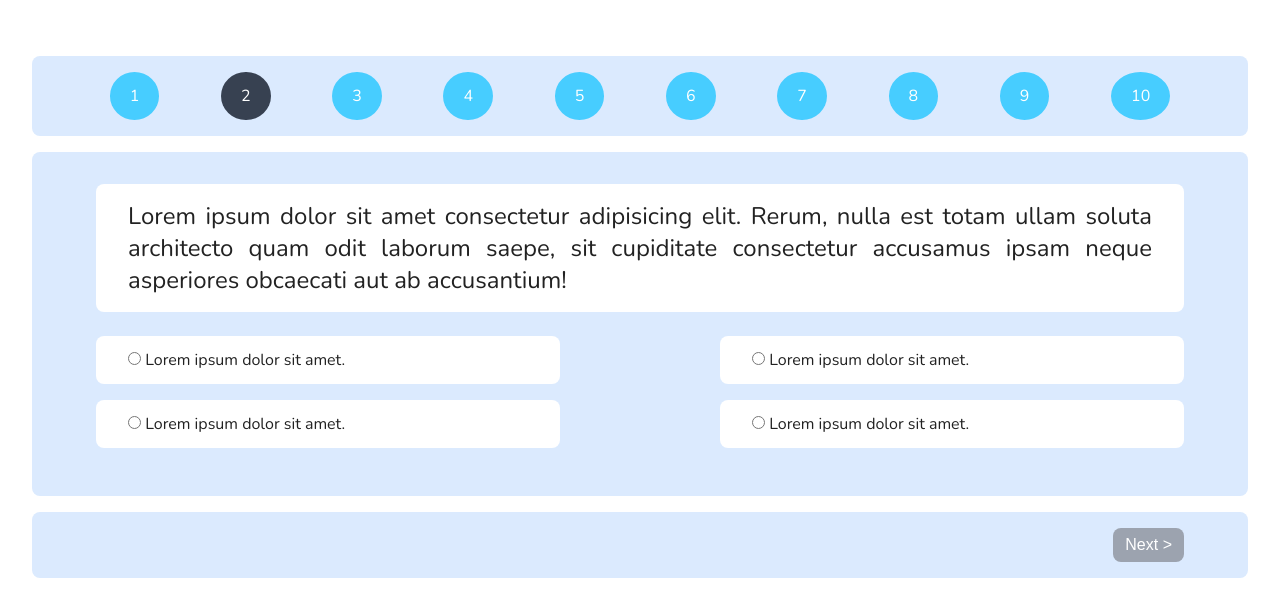
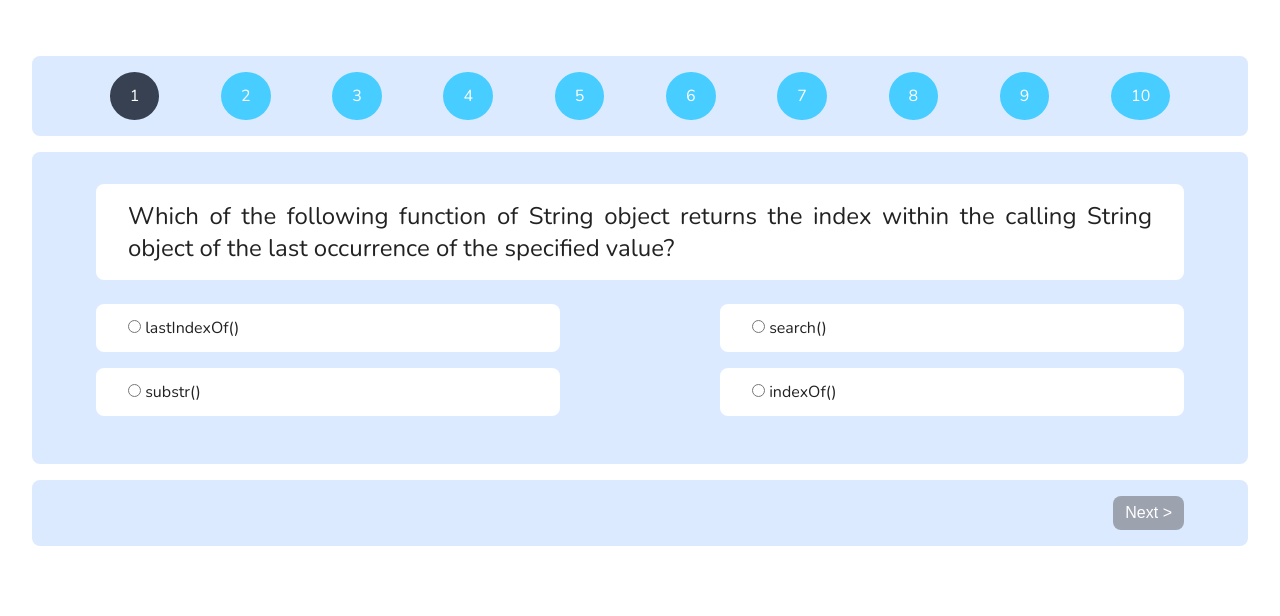
Before and after one commit to GSG-G10/abdallah-quiz-app, a plain HTML site: page question.html in a window 1280 px wide. Shown: the part 92-708 px from the top of the page. Drawn offline with nearby package versions, Linux system fonts and the light colour scheme; sample sign-in values are in the browser's storage.

Commit message:
add questions and its functionality

```diff
--- /dev/null
+++ b/js/questions.js
@@ -0,0 +1,359 @@
+const allQuestions = [
+    {
+        id: 1,
+        question: "Which of the following is true about typeof operator in JavaScript?",
+        answer_1: 'The typeof is a unary operator that is placed before its single operand, which can be of any type.',
+        answer_2: 'Its value is a string indicating the data type of the operand.',
+        answer_3: 'Both of the above.',
+        answer_4: 'None of the above.',
+        correctAnswer: 3
+    },
+    {
+        id: 2,
+        question: "How can you get the type of arguments passed to a function?",
+        answer_1: 'using typeof operator',
+        answer_2: 'using getType function',
+        answer_3: 'Both of the above.',
+        answer_4: 'None of the above.',
+        correctAnswer: 1
+    },
+    {
+        id: 3,
+        question: "Which of the following is correct about callbacks?",
+        answer_1: 'A callback is a plain JavaScript function passed to some method as an argument or option.',
+        answer_2: 'Some callbacks are just events, called to give the user a chance to react when a certain state is triggered.',
+        answer_3: 'Both of the above.',
+        answer_4: 'None of the above.',
+        correctAnswer: 3
+    },
+    {
+        id: 4,
+        question: "Which built-in method returns the string representation of the number's value?",
+        answer_1: 'toValue()',
+        answer_2: 'toNumber()',
+        answer_3: 'toString()',
+        answer_4: 'None of the above.',
+        correctAnswer: 3
+    },
+    {
+        id: 5,
+        question: "Which of the following function of String object returns a number indicating the Unicode value of the character at the given index?",
+        answer_1: 'charAt()',
+        answer_2: 'charCodeAt()',
+        answer_3: 'concat()',
+        answer_4: 'indexOf()',
+        correctAnswer: 2
+    },
+    {
+        id: 6,
+        question: "Which of the following function of String object returns the index within the calling String object of the last occurrence of the specified value?",
+        answer_1: 'lastIndexOf()',
+        answer_2: 'search()',
+        answer_3: 'substr()',
+        answer_4: 'indexOf()',
+        correctAnswer: 1
+    },
+    {
+        id: 7,
+        question: "Which of the following function of String object creates a string to be displayed in a big font as if it were in a <big> tag?",
+        answer_1: 'anchor()',
+        answer_2: 'big()',
+        answer_3: 'blink()',
+        answer_4: 'italics()',
+        correctAnswer: 2
+    },
+    {
+        id: 8,
+        question: "Which of the following function of Array object returns the first (least) index of an element within the array equal to the specified value, or -1 if none is found?",
+        answer_1: 'indexOf()',
+        answer_2: 'join()',
+        answer_3: 'lastIndexOf()',
+        answer_4: 'map()',
+        correctAnswer: 1
+    },
+    {
+        id: 9,
+        question: "Which of the following function of Array object extracts a section of an array and returns a new array?",
+        answer_1: 'reverse()',
+        answer_2: 'shift()',
+        answer_3: 'slice()',
+        answer_4: 'some()',
+        correctAnswer: 3
+    },
+    {
+        id: 10,
+        question: "Which of the following is not JavaScript Data Types?",
+        answer_1: 'Undefined',
+        answer_2: 'Number',
+        answer_3: 'Boolean',
+        answer_4: 'Float',
+        correctAnswer: 4
+    },
+    {
+        id: 11,
+        question: "Inside which HTML element do we put the JavaScript?",
+        answer_1: 'script',
+        answer_2: 'head',
+        answer_3: 'meta',
+        answer_4: 'style',
+        correctAnswer: 1
+    },
+    {
+        id: 12,
+        question: "Which of the following is correct about features of JavaScript?",
+        answer_1: 'It can not Handling dates and time.',
+        answer_2: 'JavaScript is a object-based scripting language.',
+        answer_3: 'JavaScript is not interpreter based scripting language.',
+        answer_4: 'All of the above',
+        correctAnswer: 2
+    },
+    {
+        id: 13,
+        question: "Which of the following is correct about features of JavaScript?",
+        answer_1: 'It can not Handling dates and time.',
+        answer_2: 'JavaScript is a object-based scripting language.',
+        answer_3: 'JavaScript is not interpreter based scripting language.',
+        answer_4: 'All of the above',
+        correctAnswer: 2
+    },
+    {
+        id: 14,
+        question: "Among the keywords below, which one is not a statement?",
+        answer_1: 'if',
+        answer_2: 'with',
+        answer_3: 'debugger',
+        answer_4: 'use strict',
+        correctAnswer: 4
+    },
+    {
+        id: 15,
+        question: "The _______ method of an Array object adds and/or removes elements from an array.",
+        answer_1: 'Reverse',
+        answer_2: 'Shift',
+        answer_3: 'Slice',
+        answer_4: 'Splice',
+        correctAnswer: 4
+    },
+
+];
+const questionText = document.querySelector('#question-text');
+const answerOneLabel = document.querySelector('#answer-1-label');
+const answerTwoLabel = document.querySelector('#answer-2-label');
+const answerThreeLabel = document.querySelector('#answer-3-label');
+const answerFourLabel = document.querySelector('#answer-4-label');
+const nextButton = document.querySelector('#next-button');
+
+
+let currentUser = JSON.parse(localStorage.getItem('currentUser')) || {};
+let leadboard = JSON.parse(localStorage.getItem('leadboard')) || [];
+
+let quizQuestions = [];
+
+let currentQuestionNumber = 1;
+
+if(Object.keys(currentUser).length === 0){
+    window.location = "index.html";
+}
+
+function generateQuestions(){
+    for(let i = 1; i <= 10; i++){
+        const randomQuestion = allQuestions[Math.floor(Math.random() * allQuestions.length)];
+
+        if(quizQuestions.find(question => question.questionId == randomQuestion.id)){
+            i--;
+            continue;
+        }
+
+        quizQuestions.push({
+            questionId : randomQuestion.id,
+            question: randomQuestion,
+            answer: 0
+        });
+
+    }
+}
+
+generateQuestions();
+
+function answerQuestion(answer){
+    console.log(answer);
+
+    quizQuestions[currentQuestionNumber - 1].answer = answer;
+
+    nextButton.disabled = false;
+}
+
+function displayCurrentQuestionNumber(){
+    const ul = document.querySelector('#question-number-ul');
+
+    ul.innerHTML = "";
+
+    for(let i = 1; i <= 10; i++){
+        const li = document.createElement('li');
+        li.textContent = i;
+        if(i === currentQuestionNumber){
+            li.classList.add('active');
+        }
+        ul.appendChild(li);
+    }
+
+}
+
+function showCurrentQuestion(){
+
+    displayCurrentQuestionNumber();
+
+    nextButton.disabled = true;
+
+    questionText.innerHTML = quizQuestions[currentQuestionNumber - 1].question.question;
+
+    const answersDiv = document.querySelector('.answers');
+
+    answersDiv.innerHTML = "";
+
+    const input1 = document.createElement('input');
+    input1.type = "radio";
+    input1.id = "answer-1";
+    input1.name = "question";
+    input1.value = 1;
+    input1.addEventListener('change', (e) => {
+        e.preventDefault();
+        answerQuestion(input1.value);
+    });
+
+
+    const input2 = document.createElement('input');
+    input2.type = "radio";
+    input2.id = "answer-2";
+    input2.name = "question";
+    input2.value = 2;
+    input2.addEventListener('change', (e) => {
+        e.preventDefault();
+        answerQuestion(input2.value);
+    });
+
+    const input3 = document.createElement('input');
+    input3.type = "radio";
+    input3.id = "answer-3";
+    input3.name = "question";
+    input3.value = 3;
+    input3.addEventListener('change', (e) => {
+        e.preventDefault();
+        answerQuestion(input3.value);
+    });
+
+    const input4 = document.createElement('input');
+    input4.type = "radio";
+    input4.id = "answer-4";
+    input4.name = "question";
+    input4.value = 4;
+    input4.addEventListener('change', (e) => {
+        e.preventDefault();
+        answerQuestion(input4.value);
+    });
+
+    const label1 = document.createElement('label');
+    label1.htmlFor = "answer-1"
+    label1.textContent = " " + quizQuestions[currentQuestionNumber - 1].question.answer_1;
+
+
+    const label2 = document.createElement('label');
+    label2.htmlFor = "answer-2"
+    label2.textContent = " " + quizQuestions[currentQuestionNumber - 1].question.answer_2;
+
+
+    const label3 = document.createElement('label');
+    label3.htmlFor = "answer-3"
+    label3.textContent = " " + quizQuestions[currentQuestionNumber - 1].question.answer_3;
+
+
+    const label4 = document.createElement('label');
+    label4.htmlFor = "answer-4"
+    label4.textContent = " " + quizQuestions[currentQuestionNumber - 1].question.answer_4;
+
+
+
+
+    const answerOneControl = document.createElement('div');
+    answerOneControl.classList.add('readio-control');
+    answerOneControl.appendChild(input1);
+    answerOneControl.appendChild(label1);
+
+
+    const answerTwoControl = document.createElement('div');
+    answerTwoControl.classList.add('readio-control');
+    answerTwoControl.appendChild(input2);
+    answerTwoControl.appendChild(label2);
+
+
+    const answerThreeControl = document.createElement('div');
+    answerThreeControl.classList.add('readio-control');
+    answerThreeControl.appendChild(input3);
+    answerThreeControl.appendChild(label3);
+
+
+
+    const answerFourControl = document.createElement('div');
+    answerFourControl.classList.add('readio-control');
+    answerFourControl.appendChild(input4);
+    answerFourControl.appendChild(label4);
+
+
+
+
+
+    const firstAnswerDiv = document.createElement('div');
+    firstAnswerDiv.classList.add("answer-div");
+    firstAnswerDiv.appendChild(answerOneControl);
+    firstAnswerDiv.appendChild(answerTwoControl);
+
+
+
+
+    const secondAnswerDiv = document.createElement('div');
+    secondAnswerDiv.classList.add("answer-div");
+    secondAnswerDiv.appendChild(answerThreeControl);
+    secondAnswerDiv.appendChild(answerFourControl);
+
+
+    answersDiv.appendChild(firstAnswerDiv);
+    answersDiv.appendChild(secondAnswerDiv);
+
+}
+
+
+showCurrentQuestion()
+
+nextButton.addEventListener('click',(e)=>{
+   e.preventDefault();
+   currentQuestionNumber++;
+
+   if(currentQuestionNumber === 11){
+        calculateScore();
+   }
+
+    if(currentQuestionNumber === 10){
+        nextButton.textContent = "Finish";
+    }
+
+   showCurrentQuestion();
+});
+
+function calculateScore(){
+    let score = 0;
+    quizQuestions.forEach(question => {
+        if(question.answer == question.question.correctAnswer){
+            score++;
+        }
+    });
+    currentUser.score = score;
+
+    if(score >= 8){
+        leadboard.push(currentUser);
+    }
+
+    localStorage.setItem('currentUser', JSON.stringify(currentUser));
+    localStorage.setItem('leadboard', JSON.stringify(leadboard));
+
+    window.location = "score.html";
+}
--- a/question.html
+++ b/question.html
@@ -18,51 +18,43 @@
     </header>
     <section class="container questions-page">
         <nav class="row questions-navigation">
-            <ul>
-                <li>1</li>
-                <li class="active">2</li>
-                <li>3</li>
-                <li>4</li>
-                <li>5</li>
-                <li>6</li>
-                <li>7</li>
-                <li>8</li>
-                <li>9</li>
-                <li>10</li>
+            <ul id="question-number-ul">
+
             </ul>
         </nav>
         <main class="row main-quastion">
             <div class="quastion">
-                <p>Lorem ipsum dolor sit amet consectetur adipisicing elit. Rerum, nulla est totam ullam soluta architecto quam odit laborum saepe, sit cupiditate consectetur accusamus ipsam neque asperiores obcaecati aut ab accusantium!</p>
+                <p id="question-text">Lorem ipsum dolor sit amet consectetur adipisicing elit. Rerum, nulla est totam ullam soluta architecto quam odit laborum saepe, sit cupiditate consectetur accusamus ipsam neque asperiores obcaecati aut ab accusantium!</p>
             </div>
             <div class="answers">
-                <div class="answer-div">
+                <!-- <div class="answer-div">
                     <div class="readio-control">
-                        <input type="radio" id="answer-1" name="fav_language" value="1">
-                        <label for="answer-1">Lorem ipsum dolor sit amet.</label>
+                        <input type="radio" id="answer-1" name="question" value="1">
+                        <label for="answer-1" id="answer-1-label">Lorem ipsum dolor sit amet.</label>
                     </div>
                     <div class="readio-control">
-                        <input type="radio" id="answer-2" name="fav_language" value="2">
-                        <label for="answer-2">Lorem ipsum dolor sit amet.</label>
+                        <input type="radio" id="answer-2" name="question" value="2">
+                        <label for="answer-2" id="answer-2-label">Lorem ipsum dolor sit amet.</label>
                     </div>
                 </div>
                 <div class="answer-div">
                     <div class="readio-control">
-                        <input type="radio" id="answer-3" name="fav_language" value="HTML">
-                        <label for="answer-3">Lorem ipsum dolor sit amet.</label>
+                        <input type="radio" id="answer-3" name="question" value="3">
+                        <label for="answer-3" id="answer-3-label">Lorem ipsum dolor sit amet.</label>
                     </div>
                     <div class="readio-control">
-                        <input type="radio" id="answer-4" name="fav_language" value="CSS">
-                        <label for="answer-4">Lorem ipsum dolor sit amet.</label>
+                        <input type="radio" id="answer-4" name="question" value="4">
+                        <label for="answer-4" id="answer-4-label">Lorem ipsum dolor sit amet.</label>
                     </div>
-                </div>
+                </div> -->
             </div>
         </main>
         <footer class="row footer">
             <div class="button-div">
-                <button type="button" disabled>Next ></button>
+                <button type="button" id="next-button" disabled>Next ></button>
             </div>
         </footer>
     </section>
+    <script src="./js/questions.js"></script>
 </body>
 </html>
```
Also changed, not shown: index.html (+3 -2 lines), js/app.js (added, +22 -0 lines), score.html (added).
